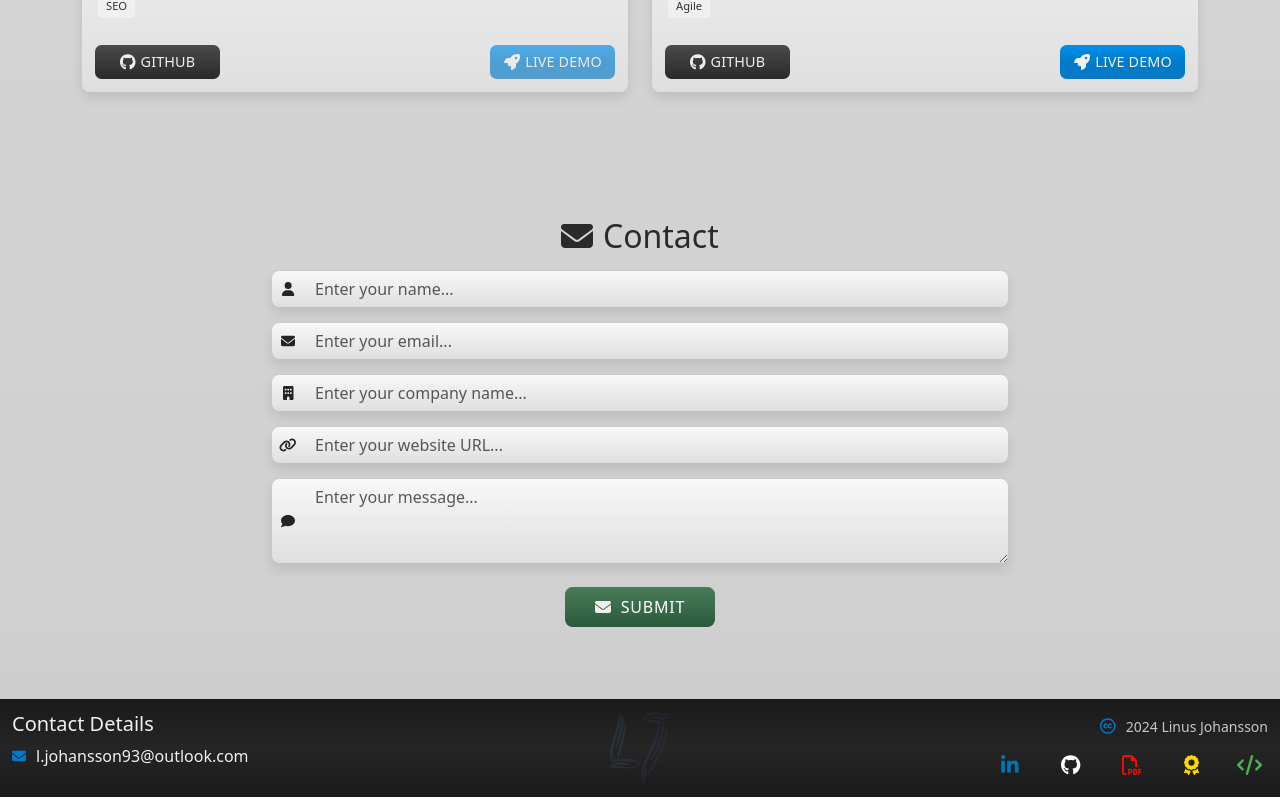
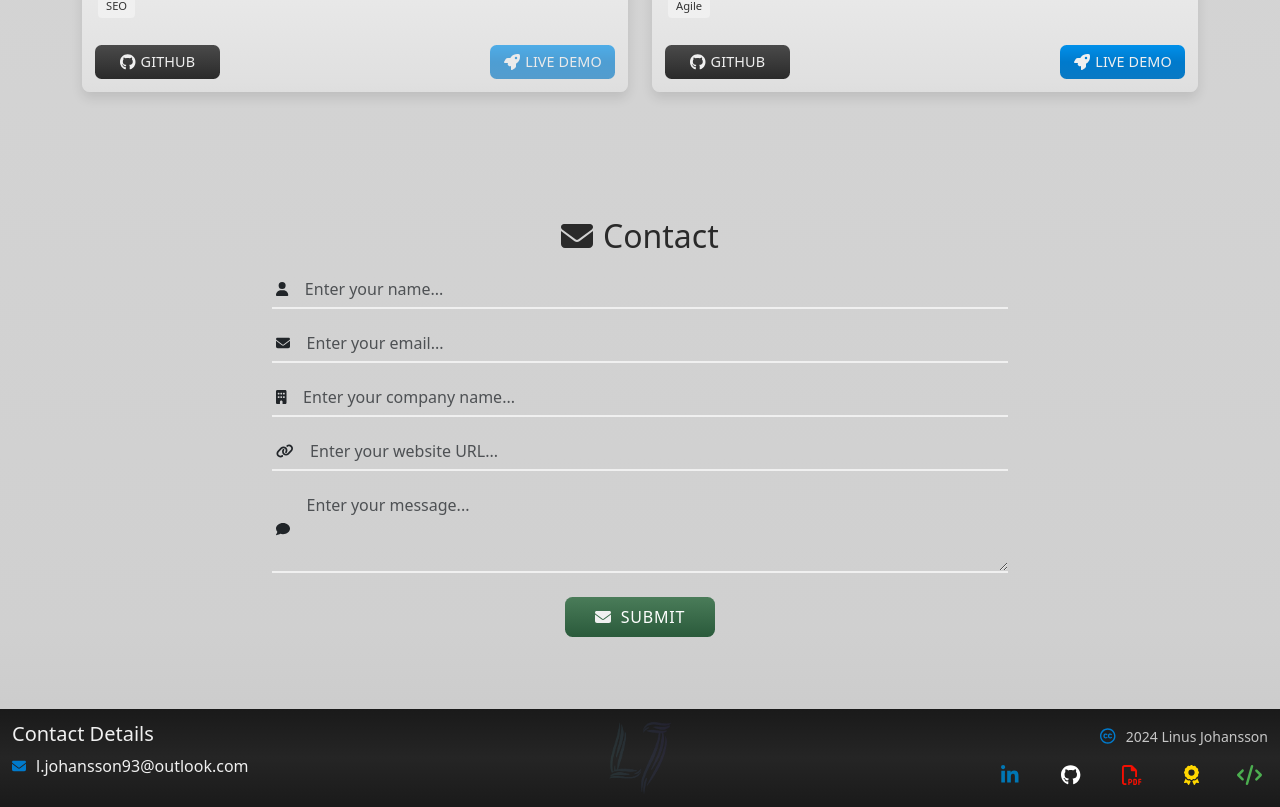
Before and after one commit to j0hanz/j0hanz-portfolio, a React (Create React App) app: page / in a window 1280 px wide. Shown: the part 3637-4444 px from the top of the page. Built offline with nearby package versions, Linux system fonts and the light colour scheme.

Commit message:
Adjust form validation styles in code block and update input group control styles

```diff
--- a/src/components/ContactForm.js
+++ b/src/components/ContactForm.js
@@ -100,6 +100,7 @@ const ContactForm = () => {
                   <Form.Control
                     type="text"
                     name="name"
+                    className={styles.inputGroupControl}
                     placeholder="Enter your name..."
                     required
                     value={formData.name}
@@ -120,6 +121,7 @@ const ContactForm = () => {
                   <Form.Control
                     type="email"
                     name="email"
+                    className={styles.inputGroupControl}
                     placeholder="Enter your email..."
                     required
                     value={formData.email}
@@ -140,6 +142,7 @@ const ContactForm = () => {
                   <Form.Control
                     type="text"
                     name="company"
+                    className={styles.inputGroupControl}
                     placeholder="Enter your company name..."
                     value={formData.company}
                     onChange={handleChange}
@@ -155,6 +158,7 @@ const ContactForm = () => {
                   <Form.Control
                     type="url"
                     name="url"
+                    className={styles.inputGroupControl}
                     placeholder="Enter your website URL..."
                     value={formData.url}
                     onChange={handleChange}
@@ -170,6 +174,7 @@ const ContactForm = () => {
                   <Form.Control
                     as="textarea"
                     name="message"
+                    className={styles.inputGroupControl}
                     rows={3}
                     placeholder="Enter your message..."
                     required
--- a/src/components/styles/ContactForm.module.css
+++ b/src/components/styles/ContactForm.module.css
@@ -1,34 +1,25 @@
 /* Input Group Icon Styling */
 .inputGroup {
   margin-bottom: 1rem !important;
-  background: linear-gradient(
-    180deg,
-    #f8f8f8 0%,
-    #f6f6f6 8%,
-    #f4f4f4 16%,
-    #f2f2f2 24%,
-    #f0f0f0 32%,
-    #eeeeee 40%,
-    #ececec 48%,
-    #eaeaea 56%,
-    #e8e8e8 64%,
-    #e6e6e6 72%,
-    #e4e4e4 80%,
-    #e2e2e2 88%,
-    #e0e0e0 96%,
-    #dedede 100%
-  );
   border: none !important;
-  border-radius: 7.5px !important;
-  box-shadow: 0 6px 12px rgba(0, 0, 0, 0.1) !important;
+  border-bottom: 2px solid #f0f0f0 !important;
+  border-radius: 0 !important;
+  box-shadow: none !important;
 }
 
 .inputGroupIcon {
-  width: 32px !important;
+  padding: 0.25rem !important;
+  margin-right: 0.1rem !important;
   display: flex !important;
   justify-content: center !important;
   align-items: center !important;
   border: none !important;
+}
+
+.inputGroupControl:focus {
+  border: none !important;
+  border-radius: 0 !important;
+  box-shadow: none !important;
 }
 
 .submitButton {
```
